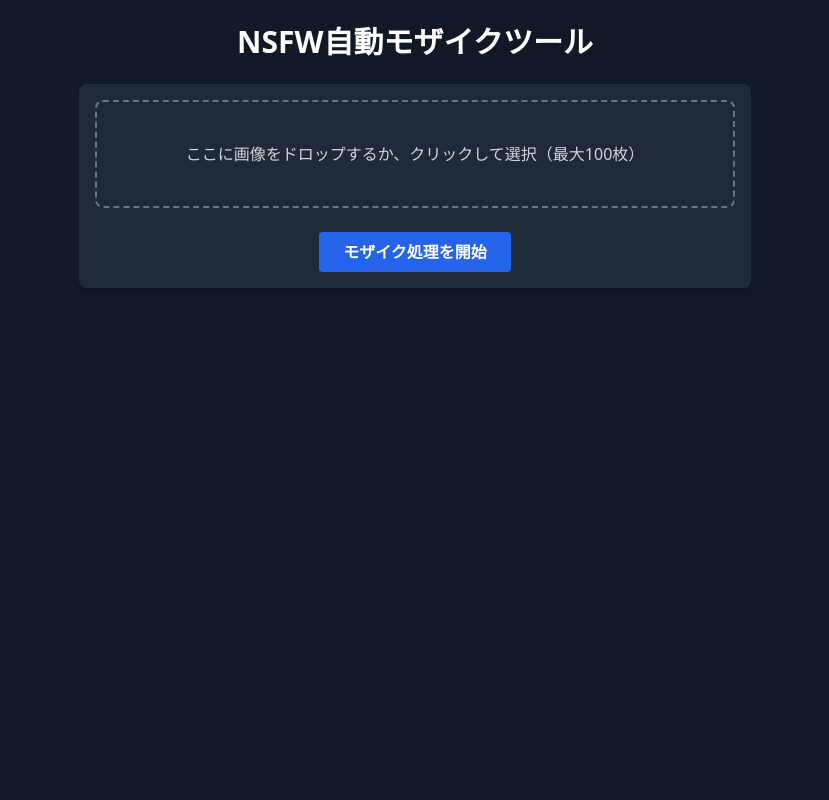
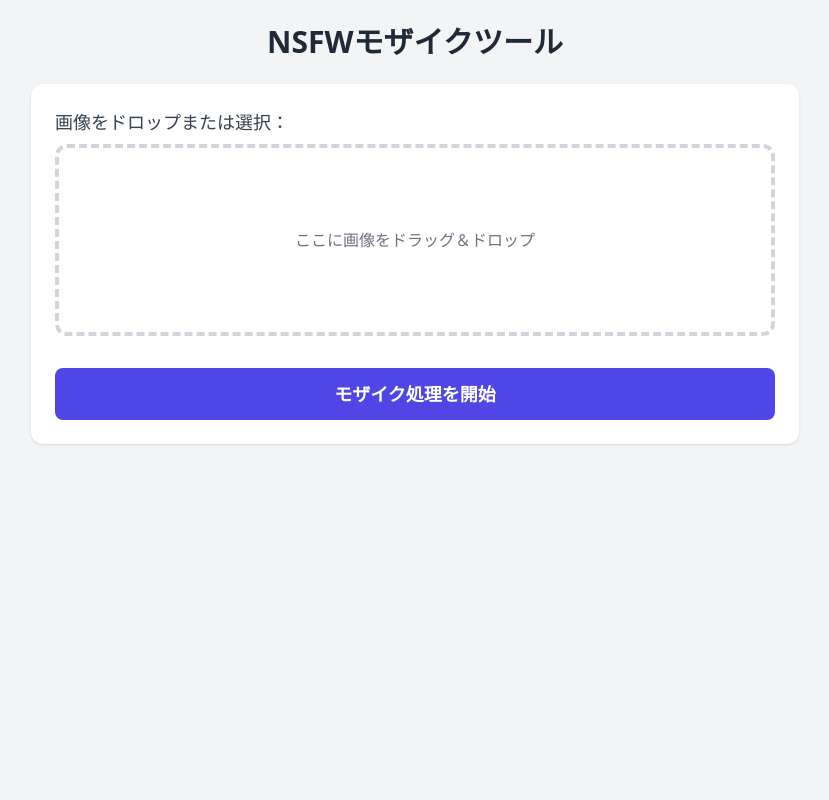
Before and after one commit to kenbo-7net/nsfw-mozaiku-tool, a Flask app: page / in a window 1280 px wide. Shown: the whole page, without its empty margins (225-1054 px from the left). Run offline with Flask 3, Linux system fonts and the light colour scheme; some libraries are stand-ins or nearby versions.

Commit message:
Update index.html

```diff
--- a/templates/index.html
+++ b/templates/index.html
@@ -2,62 +2,70 @@
 <html lang="ja">
 <head>
   <meta charset="UTF-8" />
-  <meta name="viewport" content="width=device-width, initial-scale=1.0"/>
-  <title>NSFW自動モザイクツール</title>
+  <meta name="viewport" content="width=device-width, initial-scale=1.0" />
+  <title>NSFWモザイクツール</title>
   <script src="https://cdn.tailwindcss.com"></script>
 </head>
-<body class="bg-gray-900 text-white min-h-screen flex flex-col items-center justify-start p-6">
+<body class="bg-gray-100 min-h-screen flex flex-col items-center justify-start p-6">
+  <div class="w-full max-w-3xl">
+    <h1 class="text-3xl font-bold text-center text-gray-800 mb-6">NSFWモザイクツール</h1>
 
-  <h1 class="text-3xl font-bold mb-6 text-center">NSFW自動モザイクツール</h1>
+    <form id="upload-form" method="POST" action="/process" enctype="multipart/form-data" class="bg-white rounded-xl shadow p-6">
+      <label for="images" class="block text-lg font-medium text-gray-700 mb-2">画像をドロップまたは選択：</label>
 
-  <form id="uploadForm" action="/process" method="POST" enctype="multipart/form-data" class="w-full max-w-2xl p-4 bg-gray-800 rounded-lg shadow-md">
-    <div id="dropZone" class="border-2 border-dashed border-gray-500 p-10 rounded-lg text-center hover:bg-gray-700 cursor-pointer">
-      <p class="text-gray-300">ここに画像をドロップするか、クリックして選択（最大100枚）</p>
-      <input id="fileInput" type="file" name="images" multiple accept="image/*" class="hidden" />
-    </div>
+      <div id="drop-area" class="w-full h-48 border-4 border-dashed border-gray-300 rounded-xl flex items-center justify-center text-gray-500 hover:border-indigo-500 cursor-pointer mb-4">
+        ここに画像をドラッグ＆ドロップ
+      </div>
 
-    <div class="mt-6 text-center">
-      <button type="submit" class="bg-blue-600 hover:bg-blue-700 text-white font-bold py-2 px-6 rounded">
+      <input type="file" id="images" name="images" multiple accept="image/*" class="hidden" />
+
+      <div id="preview" class="grid grid-cols-2 gap-3 mb-4"></div>
+
+      <button type="submit" class="w-full bg-indigo-600 hover:bg-indigo-700 text-white py-3 rounded-lg text-lg font-semibold">
         モザイク処理を開始
       </button>
-    </div>
-  </form>
+    </form>
 
-  {% if files %}
-  <div class="mt-10 w-full max-w-6xl">
-    <h2 class="text-xl font-semibold mb-4">処理済み画像</h2>
-    <div class="grid grid-cols-2 sm:grid-cols-3 md:grid-cols-4 gap-4">
-      {% for file in files %}
-      <div class="bg-gray-800 rounded shadow">
-        <img src="{{ url_for('static', filename='outputs/' + file) }}" alt="processed" class="w-full rounded-t"/>
-        <div class="p-2 text-sm break-all">{{ file }}</div>
-      </div>
-      {% endfor %}
-    </div>
+    <div id="status" class="mt-4 text-center text-sm text-gray-600"></div>
   </div>
-  {% endif %}
 
   <script>
-    const dropZone = document.getElementById("dropZone");
-    const fileInput = document.getElementById("fileInput");
+    const dropArea = document.getElementById('drop-area');
+    const input = document.getElementById('images');
+    const preview = document.getElementById('preview');
+    const status = document.getElementById('status');
 
-    dropZone.addEventListener("click", () => fileInput.click());
+    dropArea.addEventListener('click', () => input.click());
+    dropArea.addEventListener('dragover', e => {
+      e.preventDefault();
+      dropArea.classList.add('border-indigo-500');
+    });
+    dropArea.addEventListener('dragleave', () => {
+      dropArea.classList.remove('border-indigo-500');
+    });
+    dropArea.addEventListener('drop', e => {
+      e.preventDefault();
+      dropArea.classList.remove('border-indigo-500');
+      input.files = e.dataTransfer.files;
+      updatePreview();
+    });
+    input.addEventListener('change', updatePreview);
 
-    dropZone.addEventListener("dragover", e => {
-      e.preventDefault();
-      dropZone.classList.add("bg-gray-700");
-    });
-
-    dropZone.addEventListener("dragleave", () => {
-      dropZone.classList.remove("bg-gray-700");
-    });
-
-    dropZone.addEventListener("drop", e => {
-      e.preventDefault();
-      dropZone.classList.remove("bg-gray-700");
-      fileInput.files = e.dataTransfer.files;
-    });
+    function updatePreview() {
+      preview.innerHTML = '';
+      const files = input.files;
+      for (let i = 0; i < files.length; i++) {
+        const reader = new FileReader();
+        reader.onload = e => {
+          const img = document.createElement('img');
+          img.src = e.target.result;
+          img.className = 'w-full h-auto rounded shadow';
+          preview.appendChild(img);
+        };
+        reader.readAsDataURL(files[i]);
+      }
+      status.textContent = `${files.length} 枚の画像を選択中`;
+    }
   </script>
-
 </body>
 </html>
```
